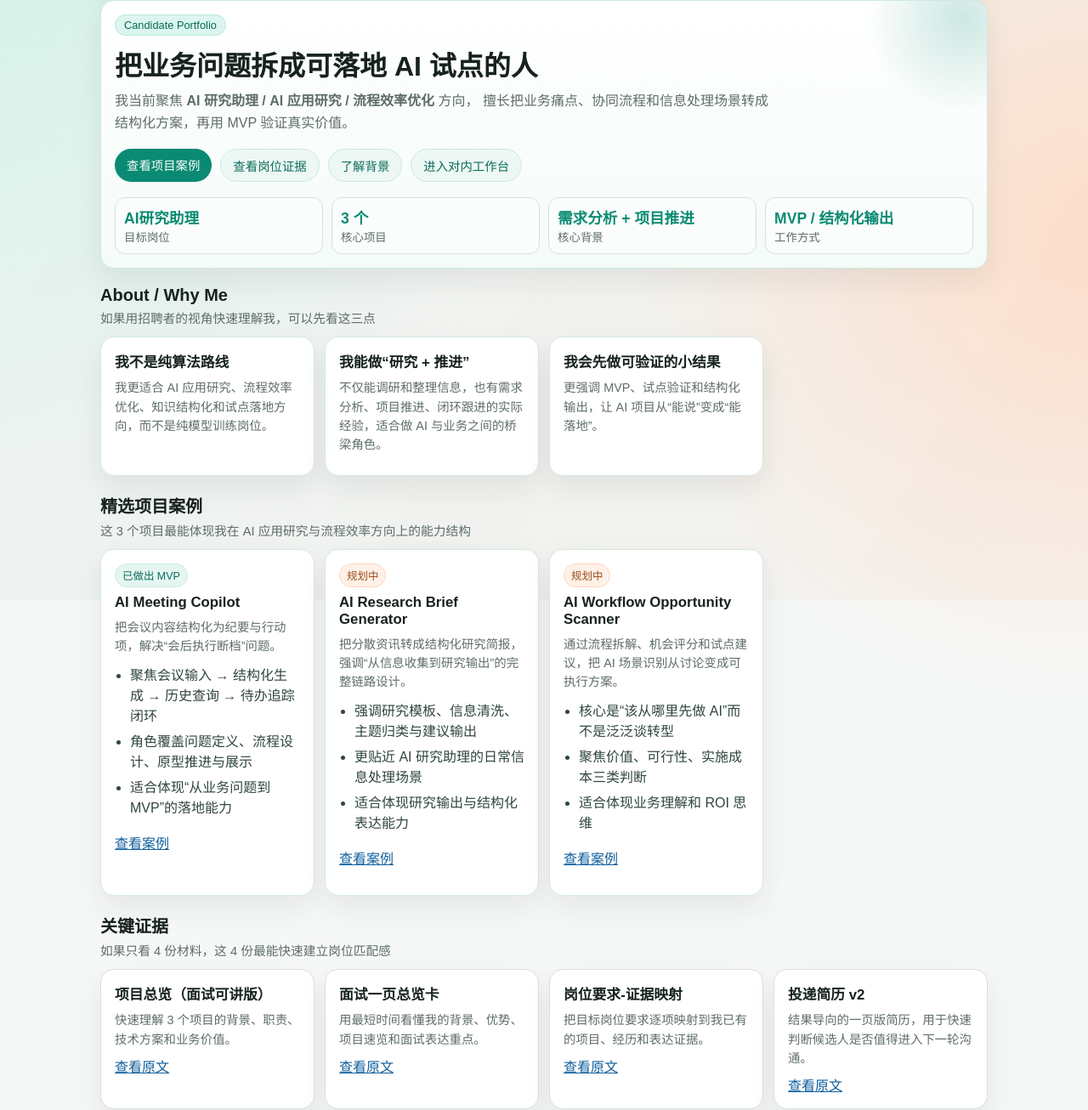
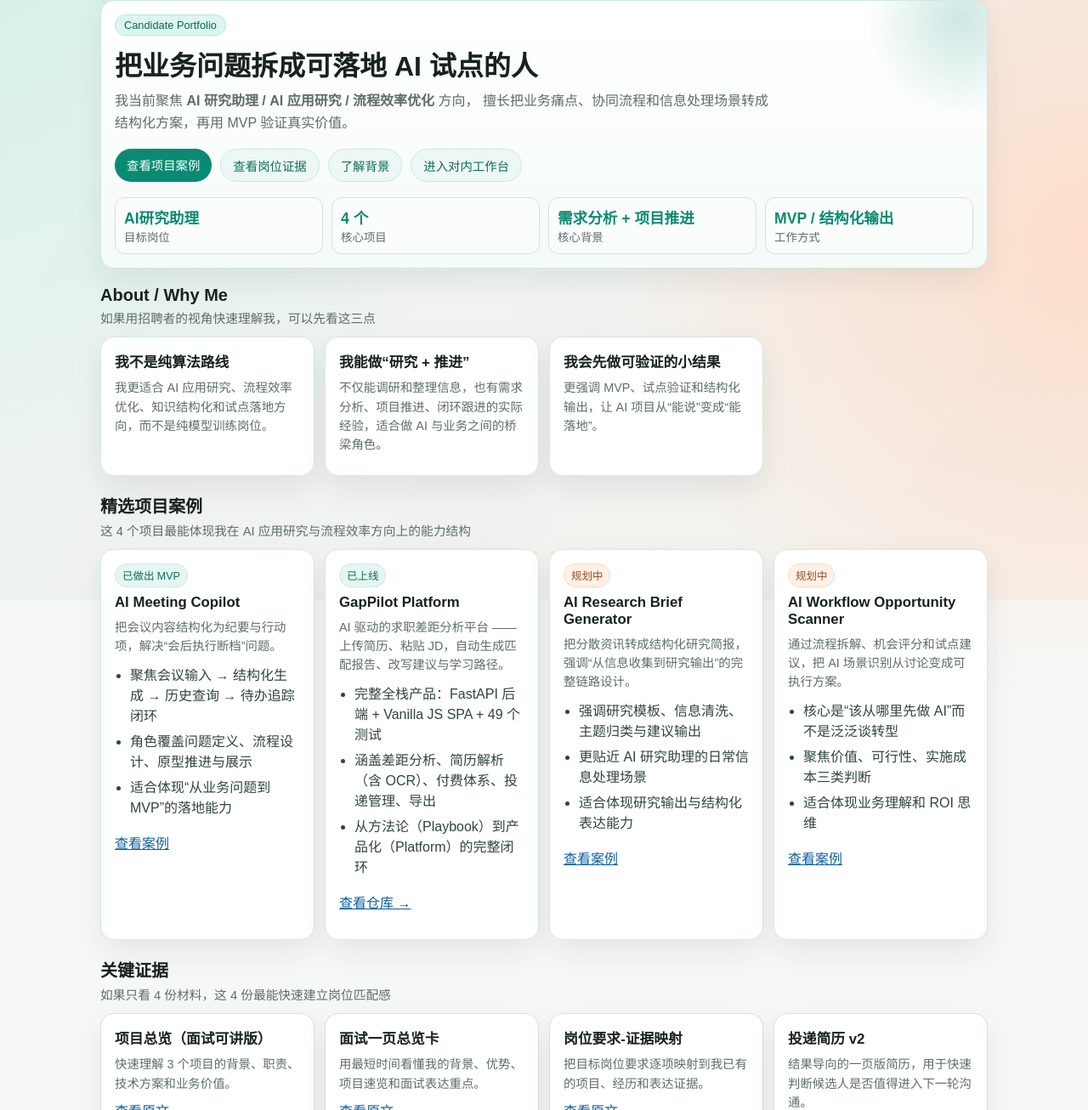
Before and after one commit to AgentSmithClaw/ai-job-search-playbook, a website: page docs/index.html in a window 1280 px wide. Shown: the part 94-1400 px from the top of the page at 85% size. Drawn offline with Linux system fonts and the light colour scheme.

Commit message:
feat: add GapPilot Platform to portfolio site, update project count to 4

```diff
--- a/docs/index.html
+++ b/docs/index.html
@@ -39,7 +39,7 @@
         </div>
         <div class="overview-stats portfolio-stats">
           <div class="stat-box"><b>AI研究助理</b><span>目标岗位</span></div>
-          <div class="stat-box"><b>3 个</b><span>核心项目</span></div>
+          <div class="stat-box"><b>4 个</b><span>核心项目</span></div>
           <div class="stat-box"><b>需求分析 + 项目推进</b><span>核心背景</span></div>
           <div class="stat-box"><b>MVP / 结构化输出</b><span>工作方式</span></div>
         </div>
@@ -69,7 +69,7 @@
       <section class="section reveal">
         <div class="section-head">
           <h2>精选项目案例</h2>
-          <p>这 3 个项目最能体现我在 AI 应用研究与流程效率方向上的能力结构</p>
+          <p>这 4 个项目最能体现我在 AI 应用研究与流程效率方向上的能力结构</p>
         </div>
         <div class="grid highlights-grid">
           <article class="card portfolio-project-card">
@@ -82,6 +82,17 @@
               <li>适合体现“从业务问题到 MVP”的落地能力</li>
             </ul>
             <p><a href="./module-projects.html#meeting-copilot">查看案例</a></p>
+          </article>
+          <article class="card portfolio-project-card">
+            <p class="case-tag">已上线</p>
+            <h3 class="module-title">GapPilot Platform</h3>
+            <p class="module-meta">AI 驱动的求职差距分析平台 —— 上传简历、粘贴 JD，自动生成匹配报告、改写建议与学习路径。</p>
+            <ul class="portfolio-bullets">
+              <li>完整全栈产品：FastAPI 后端 + Vanilla JS SPA + 49 个测试</li>
+              <li>涵盖差距分析、简历解析（含 OCR）、付费体系、投递管理、导出</li>
+              <li>从方法论（Playbook）到产品化（Platform）的完整闭环</li>
+            </ul>
+            <p><a href="https://github.com/AgentSmithClaw/ai-job-search-platform" target="_blank">查看仓库 →</a></p>
           </article>
           <article class="card portfolio-project-card">
             <p class="case-tag case-tag-warm">规划中</p>
```
